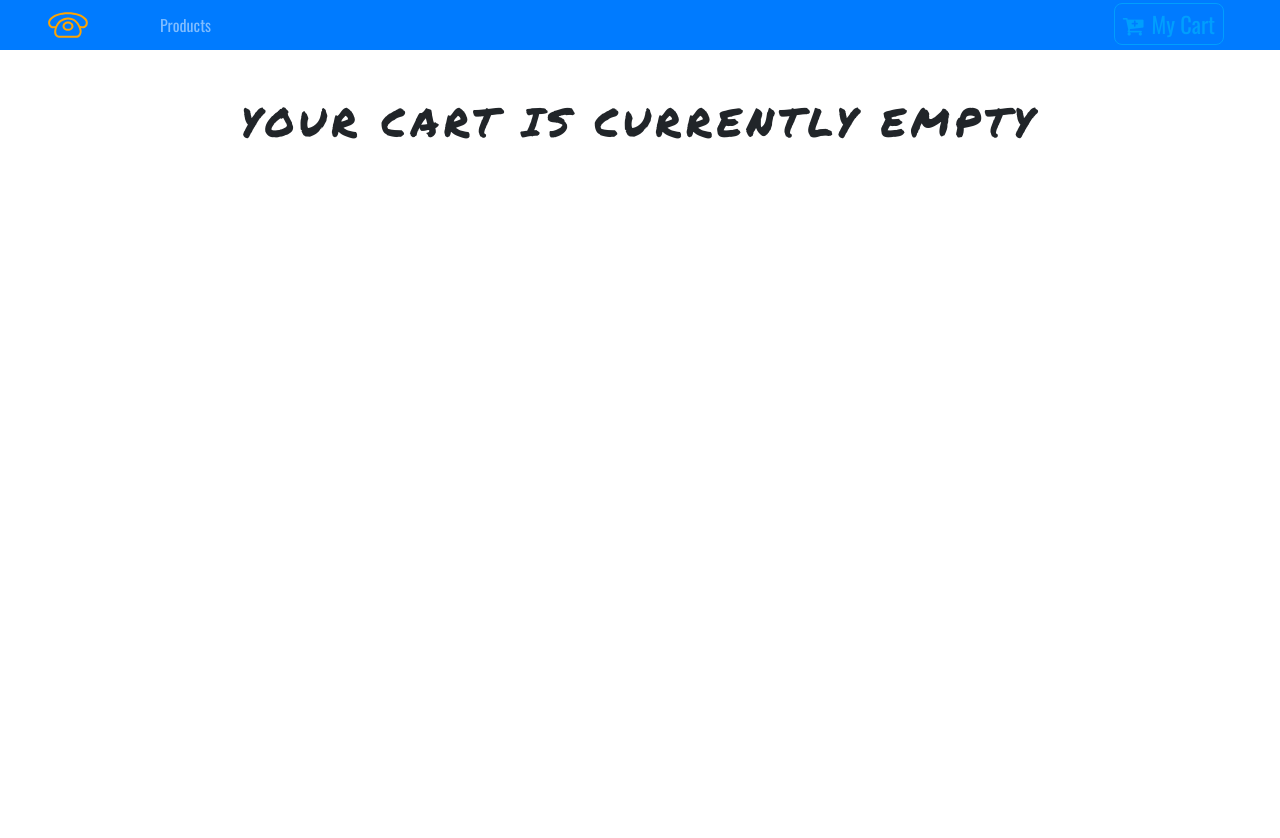
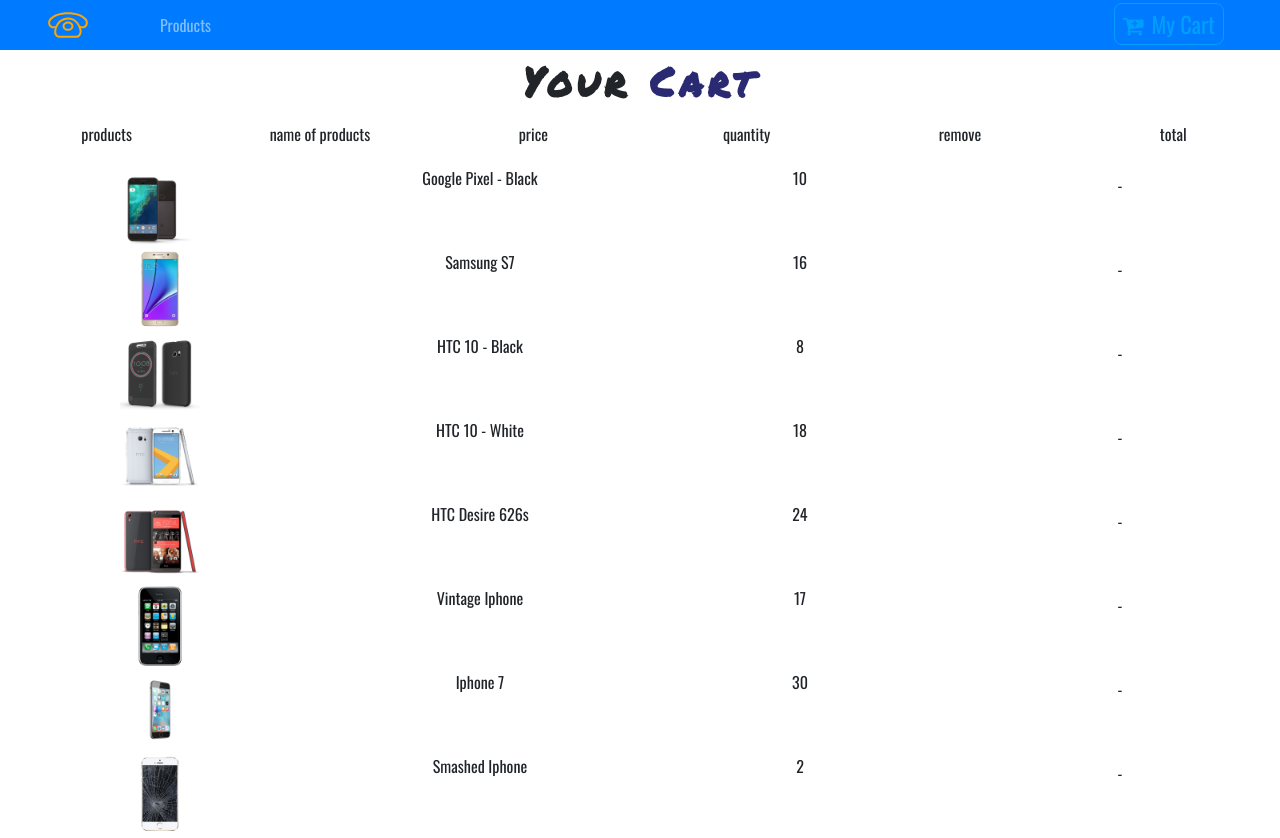
Before and after one commit to chamanoS/PhoneShop-Ecommerce, a React (Create React App) app in the folder ecommerce/: page /cart in a window 1280 px wide. Before the commit the page ends 800 px from the top, so only its background shows below. Built offline with nearby package versions, Linux system fonts and the light colour scheme.

Commit message:
cartItem setup

```diff
--- a/ecommerce/src/Components/cart/Cart.js
+++ b/ecommerce/src/Components/cart/Cart.js
@@ -3,6 +3,7 @@
 import CartColumns from './CartColumns'
 import EmptyCart from './EmptyCart'
 import {ProductConsumer} from '../../Context'
+import CartList from './CartList'
 
 export default class Cart extends Component {
     render() {
@@ -16,6 +17,7 @@
                                 <React.Fragment>
                                      <Title name="your" title="cart"/>
                                      <CartColumns/>
+                                     <CartList value={value}/>
                                 </React.Fragment>
                             )
                         }
--- /dev/null
+++ b/ecommerce/src/Components/cart/CartItem.js
@@ -0,0 +1,26 @@
+import React from 'react'
+
+export default function CartItem({item,value}) {
+    const {id,title,img,price,total,count} = item;
+    const {increment,decrement,removeItem} = value
+    return (
+        <div className="row my-1 text-capitalize text-center">
+            <div className="col-10 mx-auto col-lg-2">
+                <img src={img} style={{width:"5rem",height:"5rem"}} className="img-fluid" alt="product"/>
+            </div>
+            <div className="col-10 mx-auto col-lg-2">
+                <span className="d-lg-none">product :</span> {title}
+            </div>
+            <div className="col-10 mx-auto col-lg-2">
+                <span className="d-lg-none">price :</span> {price}
+            </div>
+            <div className="col-10 mx-auto col-lg-2 my-2 my-lg-0">
+                <div className="d-flex justify-content-center">
+                    <div>
+                        <span className="btn btn-black mx-1" onClick={()=>decrement(id)}>-</span>
+                    </div>
+                </div>
+            </div>
+        </div>
+    )
+}
--- /dev/null
+++ b/ecommerce/src/Components/cart/CartList.js
@@ -0,0 +1,16 @@
+import React from 'react'
+import CartItem from './CartItem'
+
+export default function CartList({value}) {
+
+    const {cart} = value
+
+    return (
+        <div className="container-fluid">
+            {cart.map(item=>{
+                return <CartItem key={item.id} item={item} value={value}/>
+            })}
+
+        </div>
+    )
+}
--- a/ecommerce/src/Context.js
+++ b/ecommerce/src/Context.js
@@ -9,7 +9,7 @@
     state ={
         products: [],
         detailProduct:detailProduct,
-        cart:[],
+        cart:storeProducts,
         modalOpen: false ,
         modalProduct:detailProduct,
         cartSubTotal:0,
```
